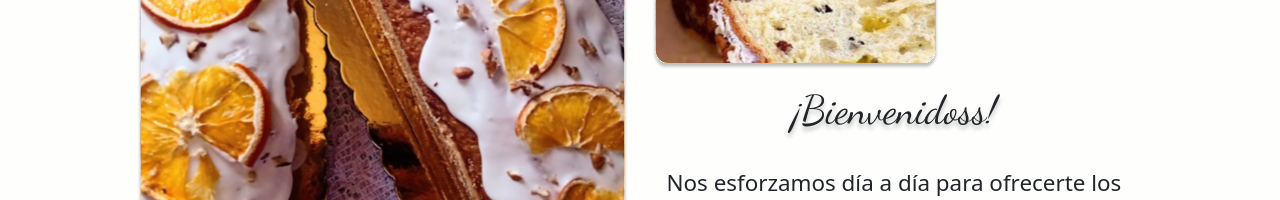
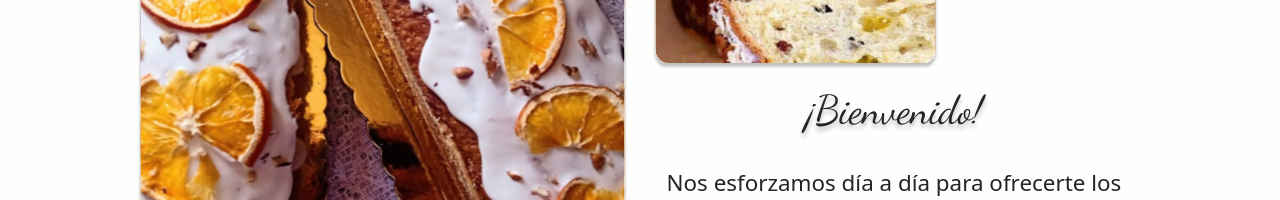
Before and after one commit to Santi1994r/du-chocolat, a React (Vite) app: page / in a window 1280 px wide. Shown: the part 411-611 px from the top of the page. Built offline with nearby package versions, Linux system fonts and the light colour scheme; a web font is replaced by a local one.

Commit message:
saco la s del titulo

```diff
--- a/src/components/main/welcome/Welcome.jsx
+++ b/src/components/main/welcome/Welcome.jsx
@@ -26,7 +26,7 @@ export default function Welcome () {
                             </div>
                         </div>
                         <div className="row containerWelcome">
-                            <h1 className='titPrinc'>¡Bienvenidoss!</h1>
+                            <h1 className='titPrinc'>¡Bienvenido!</h1>
                             <p className='parrPrinc'>Nos esforzamos día a día para ofrecerte los mejores postres
                             orgánicos y 100% artesanales</p>
                             <a className="btnPedido" href="https://wa.me/51991672404?text=Hola%20quiero%20hacer%20un%20pedido" target="_blank">¡Quiero hacer un pedido!</a>
```
